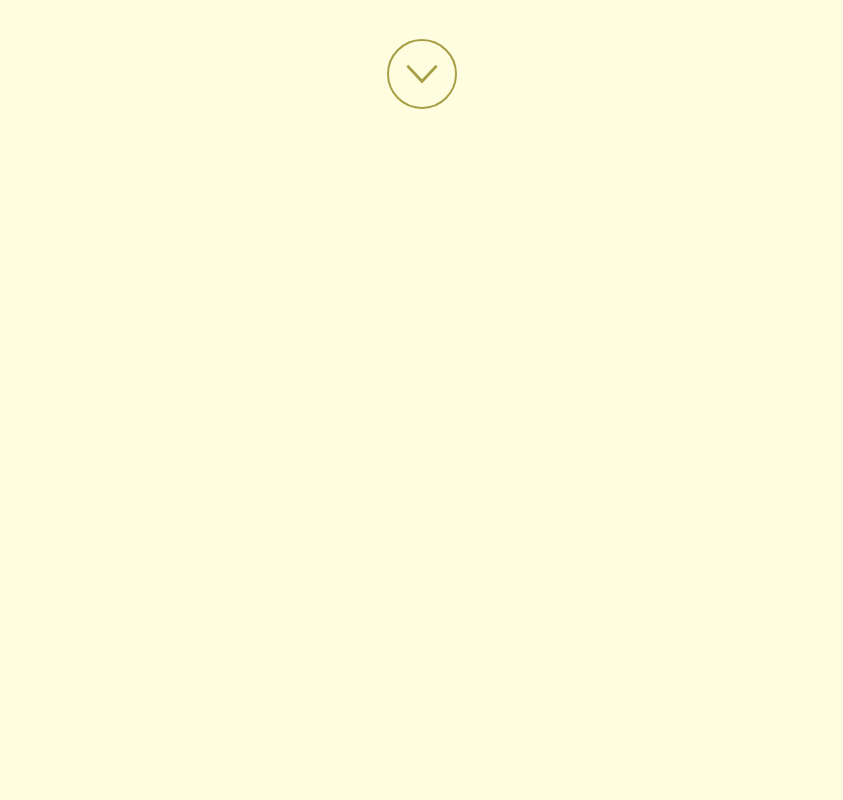
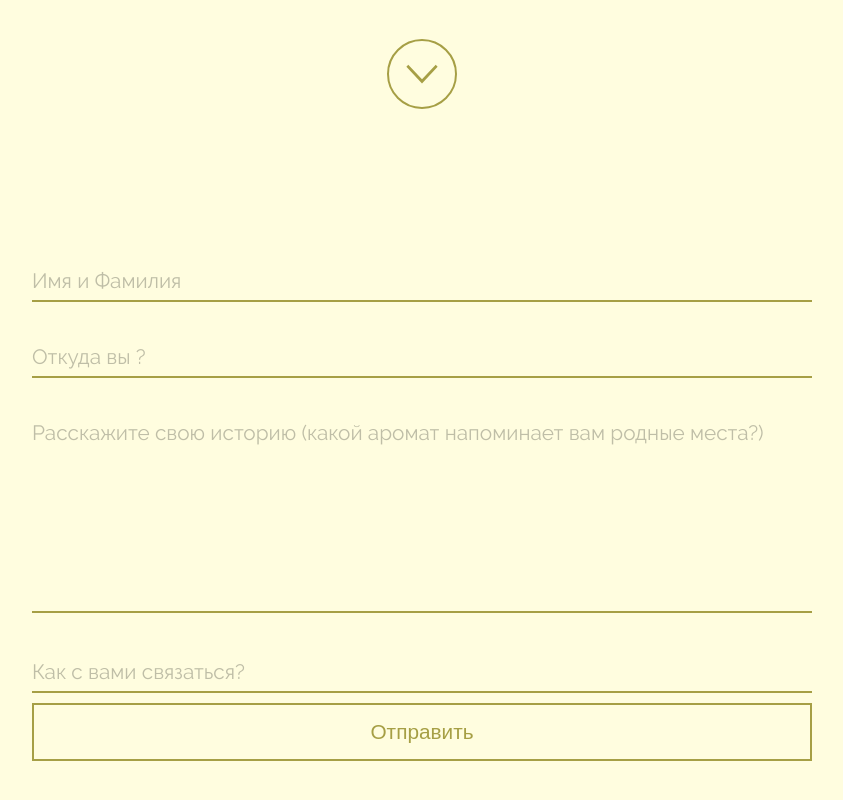
Before and after one commit to Pashtet203/almix, a React (Create React App) app: page / in a window 1280 px wide. Shown: the part 584-1384 px from the top of the page, without its empty margins (218-1061 px from the left). Built offline with nearby package versions, Linux system fonts and the light colour scheme.

Commit message:
Добавил форму обртаной связи

```diff
--- /dev/null
+++ b/src/components/feedBackForm/feedBackForm.module.css
@@ -0,0 +1,87 @@
+.form{
+    max-width: 800px;
+    width: 100%;
+    /*border: 1px solid var(--olive-color);*/
+    padding: 10px;
+}
+.form__group {
+    position: relative;
+    padding: 15px 0 0;
+    margin:20px 0;
+    width: 100%;
+    margin-bottom: 10px;
+}
+
+.form__field:focus{
+    border-image: linear-gradient(to right, var(--main-color),var(--gray-color));
+    border-image-slice: 1;
+}
+
+.form__field {
+    font-family: inherit;
+    resize: none;
+    width: 100%;
+    border: 0;
+    border-bottom: 2px solid var(--olive-color);
+    outline: 0;
+    font-size: 1.3rem;
+    color: var(--olive-color);
+    padding: 7px 0;
+    background: transparent;
+    transition: border-color 0.2s;
+
+    &::placeholder {
+        color: transparent;
+    }
+
+    &:placeholder-shown ~ .form__label {
+        font-size: 1.3rem;
+        cursor: text;
+        top: 22px;
+    }
+}
+
+.form__label {
+    position: absolute;
+    top: 0;
+    display: block;
+    transition: 0.2s;
+    font-size: 1rem;
+    color: var(--gray-color);
+}
+
+.form__field:focus {
+    ~ .form__label {
+        position: absolute;
+        top: 0;
+        display: block;
+        transition: 0.2s;
+        font-size: 1rem;
+        color: var(--gray-color);
+        font-weight:500;
+    }
+    padding-bottom: 6px;
+    font-weight: 500;
+    border-width: 3px;
+    border-image: linear-gradient(to right, var(--main-color),var(--gray-color));
+    border-image-slice: 1;
+}
+
+.form__field{
+    &:required,&:invalid { box-shadow:none; }
+}
+.form__btn{
+    width: 100%;
+    font-size: 1.3rem;
+    color: var(--olive-color);
+    background-color: transparent;
+    outline: none;
+    border: 2px solid var(--olive-color);
+    padding: 15px 0;
+    cursor: pointer;
+    transition: all .4s;
+}
+.form__btn:hover{
+    background-color: var(--olive-color);
+    color: var(--main-color);
+}
--- /dev/null
+++ b/src/components/feedBackForm/index.tsx
@@ -0,0 +1,50 @@
+import React from 'react';
+import cl from "./feedBackForm.module.css"
+const FeedBackForm = () => {
+    return (
+        <form className={cl.form}>
+            <div className={cl.form__group}>
+                <input
+                    className={cl.form__field}
+                    placeholder={"Имя и Фамилия"}
+                    type="text"
+                    id="name"
+                />
+                <label htmlFor="name" className={cl.form__label}>Имя и Фамилия</label>
+            </div>
+            <div className={cl.form__group}>
+                <input
+                    className={cl.form__field}
+                    placeholder={"Откуда вы ?"}
+                    type="text"
+                    id="from"
+                />
+                <label htmlFor="from" className={cl.form__label}>Откуда вы ?</label>
+            </div>
+            <div className={cl.form__group}>
+                <textarea
+                    className={cl.form__field}
+                    style={{fontSize: "1.3rem", minHeight: "200px"}}
+                    placeholder={"Расскажите свою историю (какой аромат напоминает вам родные места?)"}
+                    id="from"
+                />
+                <label htmlFor="from" className={cl.form__label}>Расскажите свою историю (какой аромат напоминает вам
+                    родные места?)</label>
+            </div>
+            <div className={cl.form__group}>
+                <input
+                    className={cl.form__field}
+                    placeholder={"Как с вами связаться? (телефон, e-mail или соцсети)"}
+                    type="text"
+                    id="connection"
+                />
+                <label htmlFor="connection" className={cl.form__label}>Как с вами связаться?</label>
+            </div>
+            <button className={cl.form__btn}>
+                Отправить
+            </button>
+        </form>
+    );
+};
+
+export default FeedBackForm;
--- a/src/pages/home/home.module.css
+++ b/src/pages/home/home.module.css
@@ -1,3 +1,14 @@
-.logo{
-    fill: black;
+.home{
+    display: flex;
+    flex-direction: column;
+    align-items: center;
+    width: 100%;
 }
+.list__item{
+    display: flex;
+}
+.item__img{
+    width: 300px;
+    height: 300px;
+    background-color: inherit;
+}
--- a/src/pages/home/homePage.tsx
+++ b/src/pages/home/homePage.tsx
@@ -1,10 +1,25 @@
 import React from 'react';
 import cl from "./home.module.css"
-import Icon from "../../components/Icon";
+import w1 from "../../media/img/w1.png"
+import w3 from "../../media/img/w3.jpg"
+import w4 from "../../media/img/w4.jpg"
+import FeedBackForm from "../../components/feedBackForm";
 const HomePage = () => {
     return (
-        <div>
-        </div>
+        <section className={cl.home}>
+            {/*<h2 className={cl.title}>О компании</h2>*/}
+            {/*<div className={cl.about__list}>*/}
+            {/*    <div className={cl.list__item}>*/}
+            {/*        <img className={cl.item__img} src={w1} alt=""/>*/}
+            {/*        <p className={cl.item__text}>*/}
+            {/*            Бренд основан молодой активной девушкой, вдохновленной идеей создать новый сегмент*/}
+            {/*            среди уходовых средств для дома, разработанных на основе: инноваций, осмысленного потребления,*/}
+            {/*            заботе о самом ценном.*/}
+            {/*        </p>*/}
+            {/*    </div>*/}
+            {/*</div>*/}
+            <FeedBackForm/>
+        </section>
     );
 };
 
```
Also changed, not shown: 2 other files (tests, documents, lock files or other folders).
